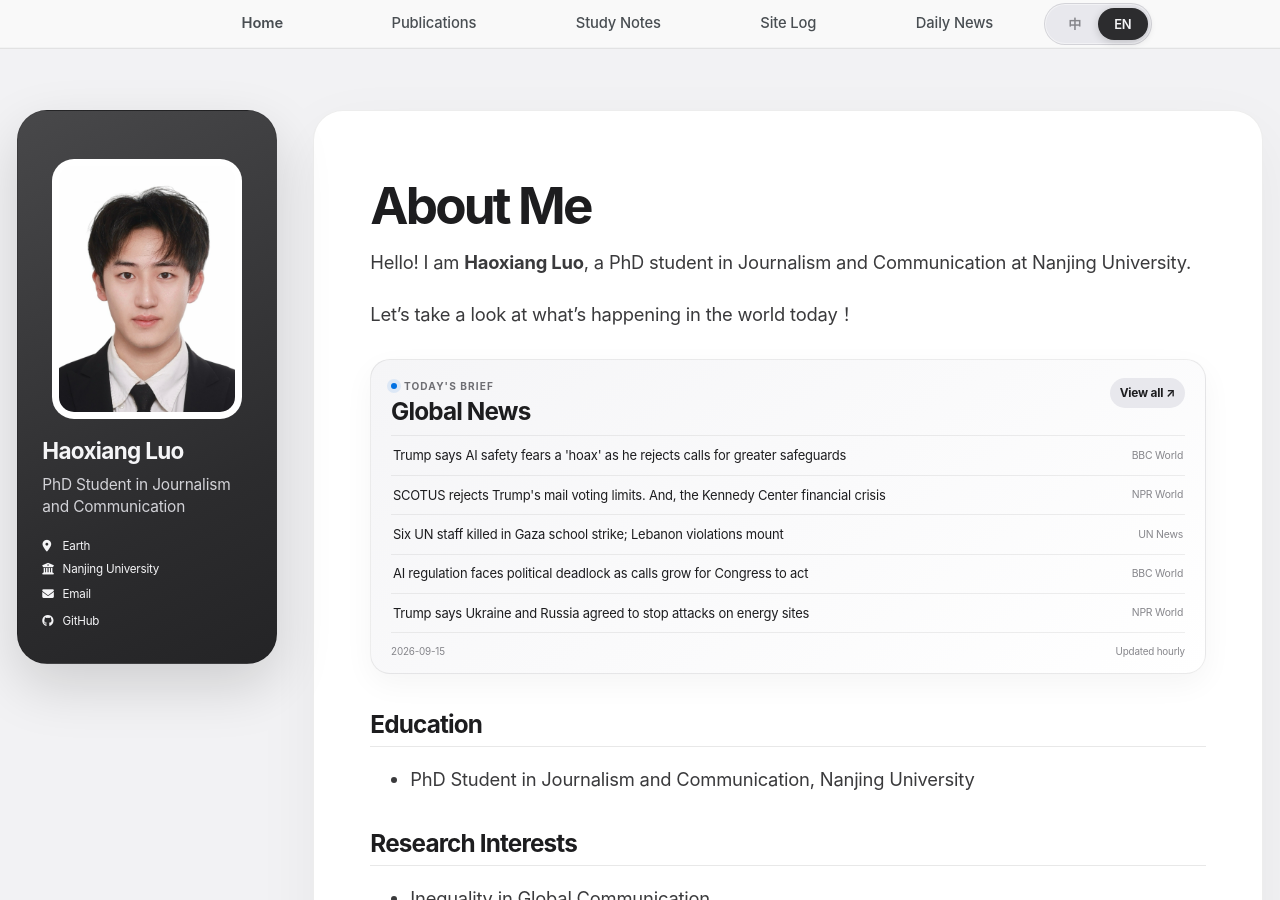
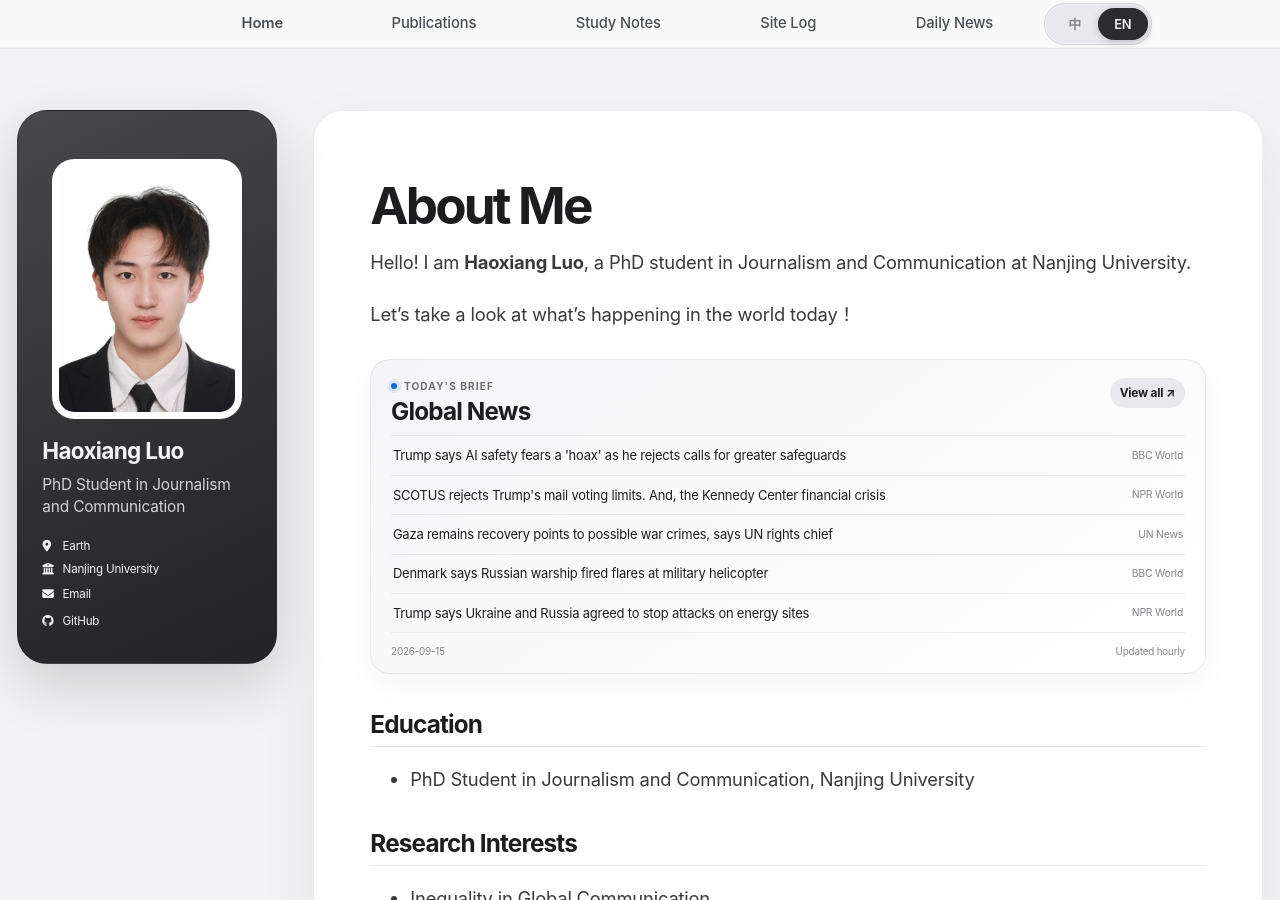
Before and after one commit to HaoxiangLuo/HaoxiangLuo.github.io, a Jekyll site: the page built from _pages/about.md, in a window 1280 px wide and 900 px high. Built offline with Jekyll 4.4.1, drawn with Linux system fonts in a browser that asks for light colours; a style sheet for code colours, icons or effects is not loaded; part of the change alters nothing that is shown.

Commit message:
Update daily news 2026-09-15

```diff
--- a/_data/daily_news.json
+++ b/_data/daily_news.json
@@ -11,14 +11,14 @@
       "url": "https://www.npr.org/2026/09/15/g-s1-143294/up-first-newsletter-bernie-sanders-steve-bannon-ai-mail-in-ballots-kennedy-center-emmys"
     },
     {
-      "title": "Six UN staff killed in Gaza school strike; Lebanon violations mount",
+      "title": "Gaza remains recovery points to possible war crimes, says UN rights chief",
       "source": "UN News",
-      "url": "https://news.un.org/feed/view/en/story/2026/09/1168333"
+      "url": "https://news.un.org/feed/view/en/story/2026/09/1168335"
     },
     {
-      "title": "AI regulation faces political deadlock as calls grow for Congress to act",
+      "title": "Denmark says Russian warship fired flares at military helicopter",
       "source": "BBC World",
-      "url": "https://www.bbc.co.uk/news/articles/ck20989806e9o?at_medium=RSS&at_campaign=rss"
+      "url": "https://www.bbc.co.uk/news/articles/cwn8mjl31p5yo?at_medium=RSS&at_campaign=rss"
     },
     {
       "title": "Trump says Ukraine and Russia agreed to stop attacks on energy sites",
@@ -26,14 +26,14 @@
       "url": "https://www.npr.org/2026/09/15/nx-s1-5968728/trump-says-ukraine-and-russia-agreed-to-stop-attacks-on-energy-sites"
     },
     {
-      "title": "UN agencies warn humanitarian system in Sudan ‘could collapse’",
+      "title": "‘Super El Niño’ deepens hunger crisis in South Sudan – WFP",
       "source": "UN News",
-      "url": "https://news.un.org/feed/view/en/story/2026/09/1168331"
+      "url": "https://news.un.org/feed/view/en/story/2026/09/1168334"
     },
     {
-      "title": "Denmark says Russian warship fired flares at military helicopter",
+      "title": "Welsh actor Matthew Rhys makes Emmy Awards history with double win",
       "source": "BBC World",
-      "url": "https://www.bbc.co.uk/news/articles/cwn8mjl31p5yo?at_medium=RSS&at_campaign=rss"
+      "url": "https://www.bbc.co.uk/news/articles/cqlykdx48xrpo?at_medium=RSS&at_campaign=rss"
     },
     {
       "title": "Air pollution spiked after the Trump administration stopped embassy monitoring",
@@ -41,9 +41,9 @@
       "url": "https://www.npr.org/2026/09/15/nx-s1-5966503/air-pollution-spiked-after-the-trump-administration-stopped-embassy-monitoring"
     },
     {
-      "title": "Money sent home by migrants nearly doubles in a decade",
+      "title": "Six UN staff killed in Gaza school strike; Lebanon violations mount",
       "source": "UN News",
-      "url": "https://news.un.org/feed/view/en/story/2026/09/1168330"
+      "url": "https://news.un.org/feed/view/en/story/2026/09/1168333"
     }
   ]
 }
```
